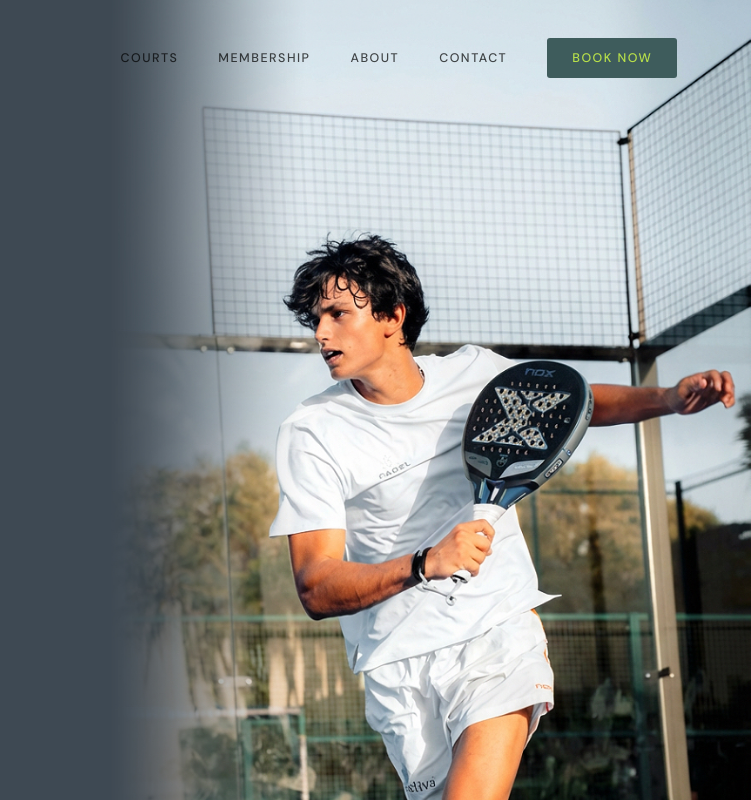
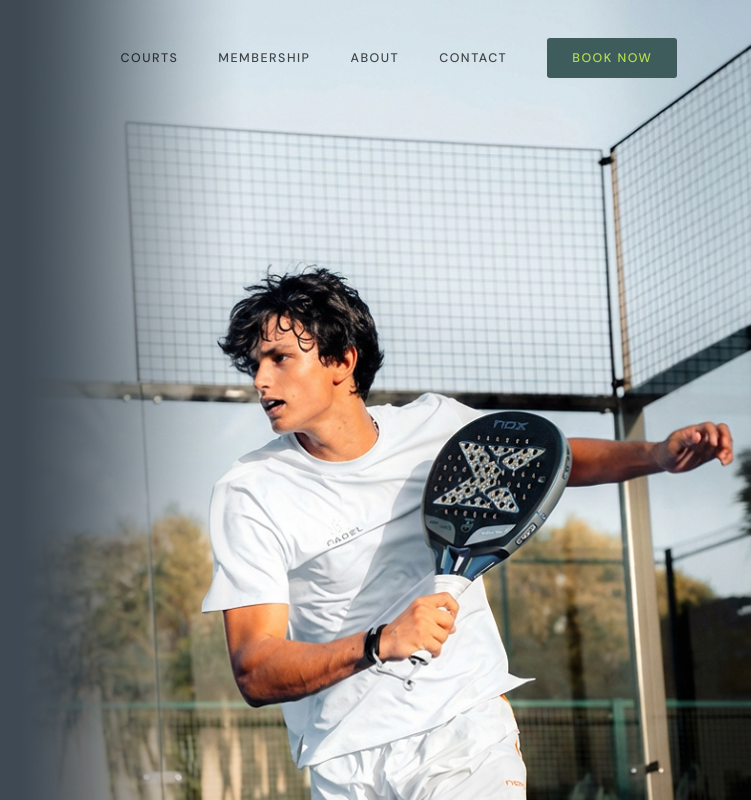
Before and after one commit to mattrusselluk/play, a plain HTML site: page index.html in a window 1280 px wide. Shown: the top 800 px of the page, 529-1280 px from the left. Drawn offline with Linux system fonts and the light colour scheme; a web font is replaced by a local one.

Commit message:
Update index.html

```diff
--- a/index.html
+++ b/index.html
@@ -8,8 +8,8 @@
   <link href="https://fonts.googleapis.com/css2?family=Playfair+Display:ital,wght@0,400..900;1,400..900&display=swap" rel="stylesheet">
   <meta property="og:title" content="Play Padel Winchester" />
   <meta property="og:description" content="A luxury indoor facility with 3 padel and 3 pickle courts" />
-  <meta property="og:image" content="https://yourwebsite.com/images/social-preview.jpg" />
-  <meta property="og:url" content="https://yourwebsite.com/page-url" />
+  <meta property="og:image" content="https://playpadelclub.vercel.app/images/about.jpg" />
+  <meta property="og:url" content="https://playpadelclub.vercel.app" />
   <meta property="og:type" content="website" />
   <style>
     :root {
@@ -216,7 +216,7 @@
       top: 0;
       right: 0;
       height: 100%;
-      width: 50%;
+      width: 57%;
     }
 
     .overlay {
```
